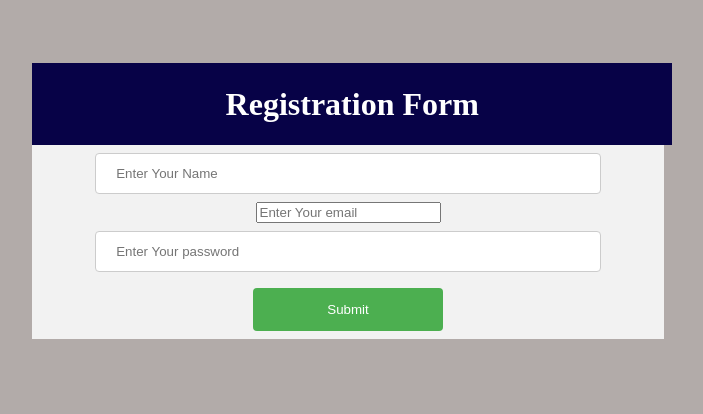
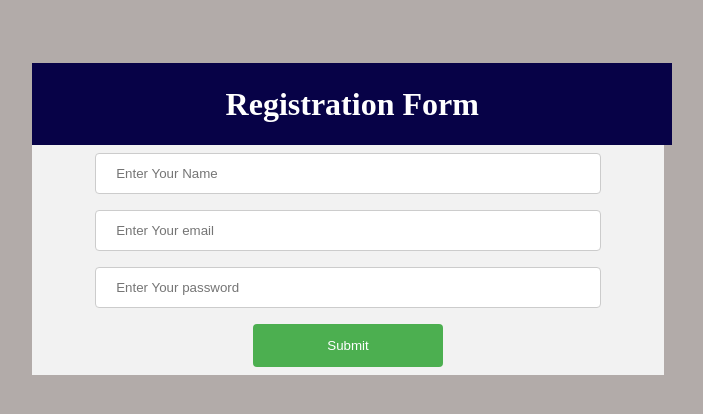
Before and after one commit to SanaUllahRasheed123/revision-react, a React (Create React App) app: page / in a window 1280 px wide. Shown: the top 414 px of the page, without its empty margins (292-995 px from the left). Built offline with nearby package versions, Linux system fonts and the light colour scheme.

Commit message:
Registeration Form Done

```diff
--- a/src/Form.jsx
+++ b/src/Form.jsx
@@ -1,14 +1,29 @@
-import React, { useState } from 'react'
+import React, { useEffect, useState } from 'react'
 
 const Form = () => {
     const data = {name:"", email:"", password:""};
+    const [flag, setFlag] = useState(false)
     const [inputData,setInputData] = useState(data)
+    useEffect(()=>{
+        console.log("Registered")
+    },[flag])
     function handleData(e){
         setInputData({...inputData,[e.target.name]:e.target.value})
         console.log(inputData)
     }
+    function handleSubmit (e){
+        e.preventDefault();
+        if(!inputData.name || !inputData.email || !inputData.password){
+            alert("All fields are Mandatory")
+        }else{
+            setFlag(true)
+        }
+
+    }
   return (
-    <form className='container'>
+    <>
+    <pre>{(flag)?<h2>Hello, {inputData.name} you've registered successfully</h2>:""}</pre>
+ <form className='container' onSubmit={handleSubmit}>
         <div className='header'>
             <h1>Registration Form</h1>
         </div>
@@ -16,15 +31,18 @@ const Form = () => {
             <input type='text' placeholder='Enter Your Name' name='name' value={inputData.name} onChange={handleData}/>
         </div>
         <div>
-            <input type='email' placeholder='Enter Your email' name='email' value={inputData.email} onChange={handleData}/>
+            <input type='text' placeholder='Enter Your email' name='email' value={inputData.email} onChange={handleData}/>
         </div>
         <div>
-            <input type='password' placeholder='Enter Your password' name='password' value={inputData.email} onChange={handleData}/>
+            <input type='password' placeholder='Enter Your password' name='password' value={inputData.password} onChange={handleData}/>
         </div>
         <div>
             <button type='submit'>Submit</button>
         </div>
     </form>
+
+    </>
+
   )
 }
 
```
